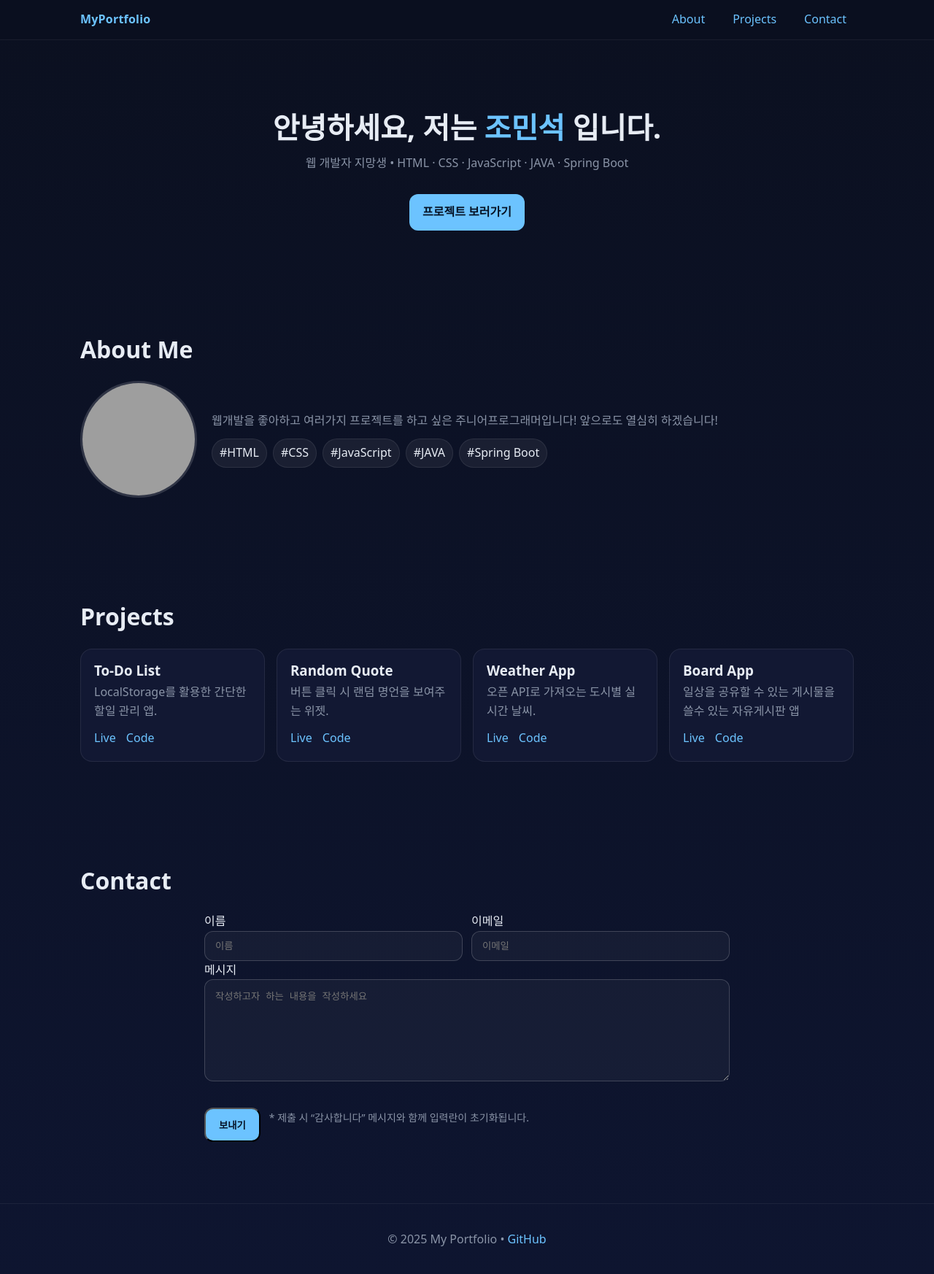
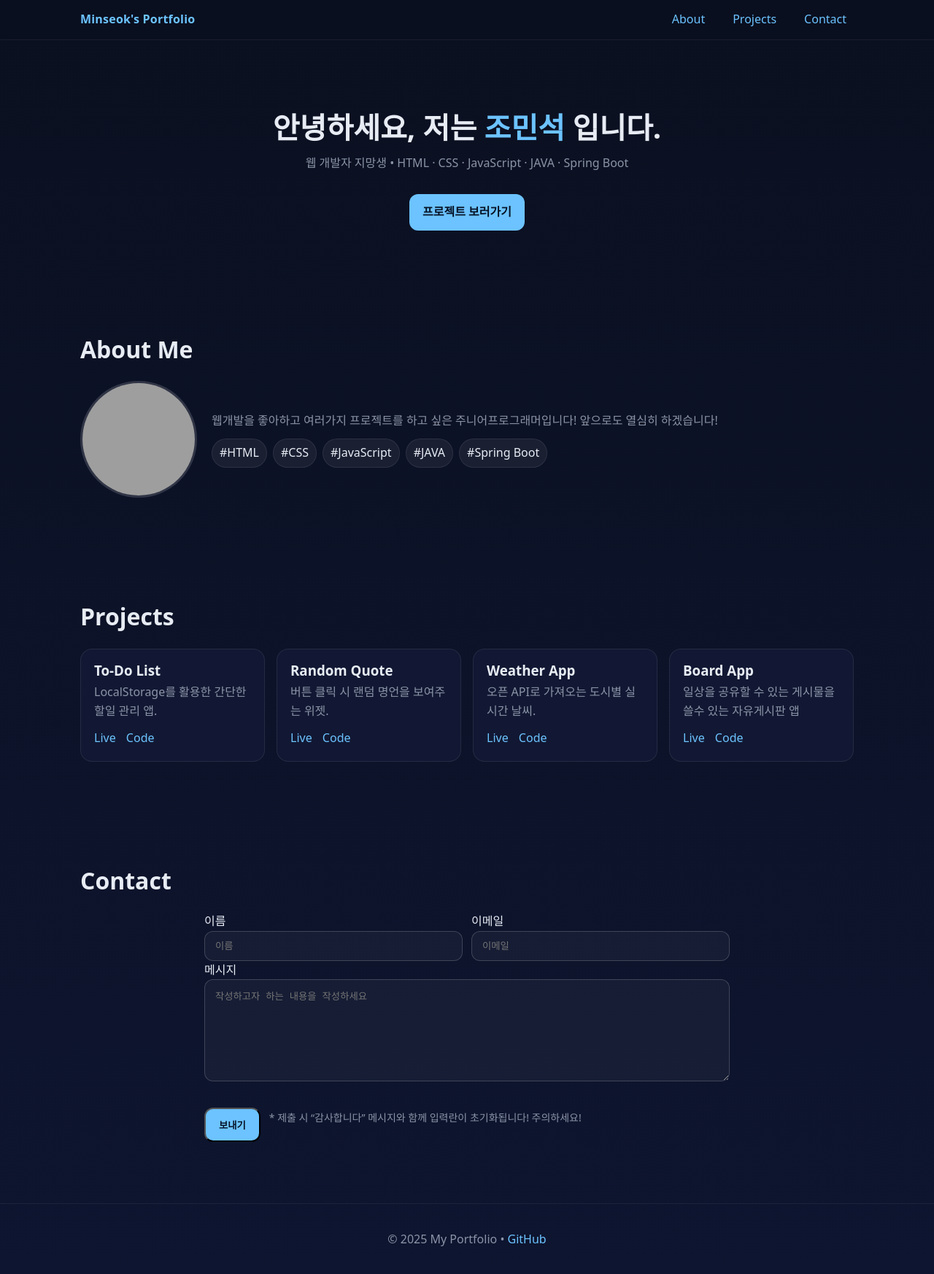
Before and after one commit to minseok0513/portfolio, a plain HTML site: page index.html in a window 1280 px wide. Shown: the whole page at 73% size. Drawn offline with Linux system fonts and the light colour scheme; grey boxes are pictures that could not be loaded; a script that the page names is missing.

Commit message:
Update index.html

```diff
--- a/index.html
+++ b/index.html
@@ -10,7 +10,7 @@
   <!-- ===== Header / Nav ===== -->
   <header class="site-header">
     <nav class="nav">
-      <a class="logo" href="#hero">MyPortfolio</a>
+      <a class="logo" href="#hero">Minseok's Portfolio</a>
       <button class="nav-toggle" id="navToggle" aria-label="메뉴 열기">☰</button>
       <ul class="nav-links" id="navLinks">
         <li><a href="#about">About</a></li>
@@ -96,7 +96,7 @@
       </label>
       <div class="actions">
         <button type="submit" class="btn">보내기</button>
-        <span class="hint">* 제출 시 “감사합니다” 메시지와 함께 입력란이 초기화됩니다.</span>
+        <span class="hint">* 제출 시 “감사합니다” 메시지와 함께 입력란이 초기화됩니다! 주의하세요!</span>
       </div>
       <p id="formStatus" class="status" role="status" aria-live="polite"></p>
     </form>
```
